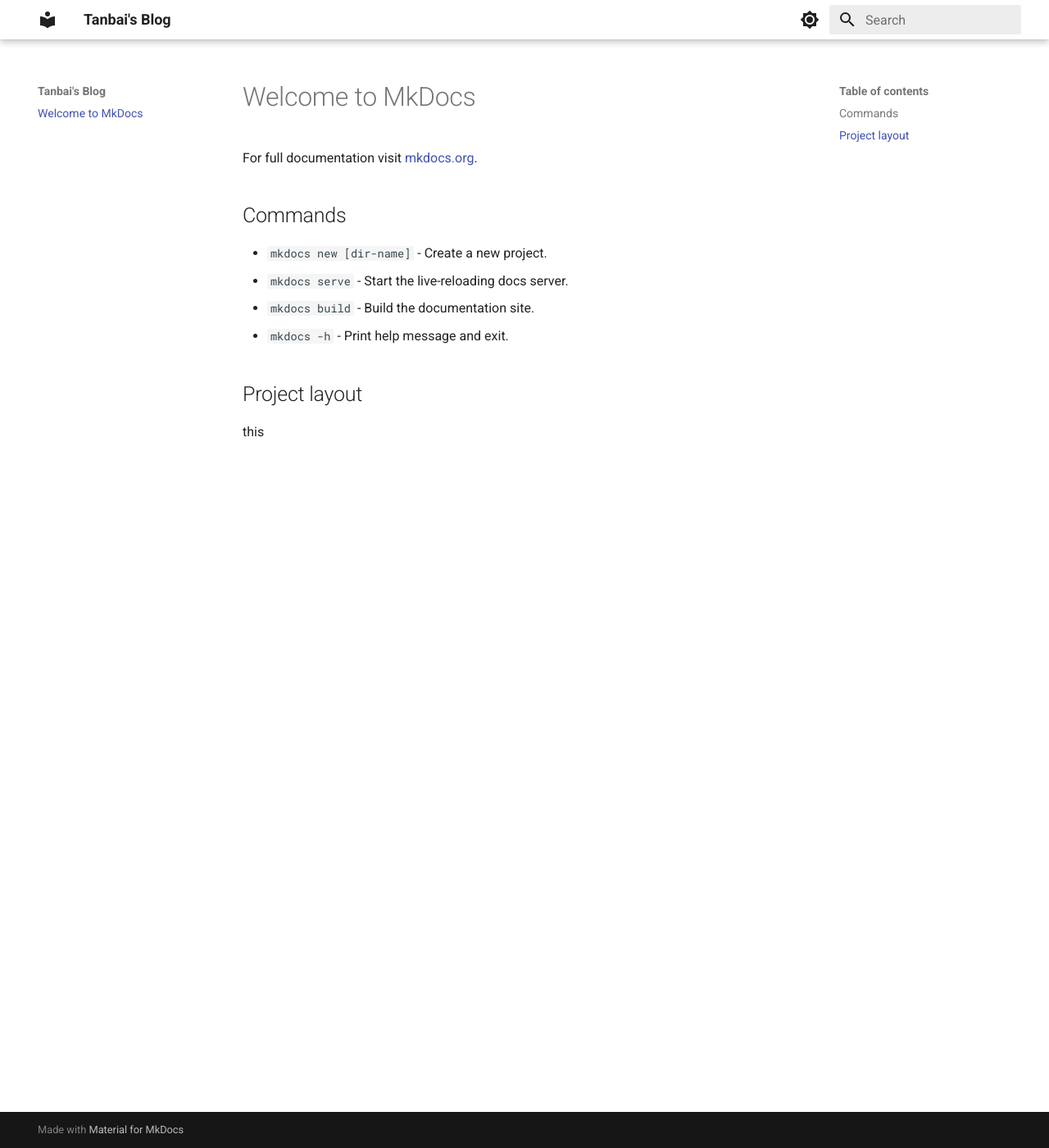
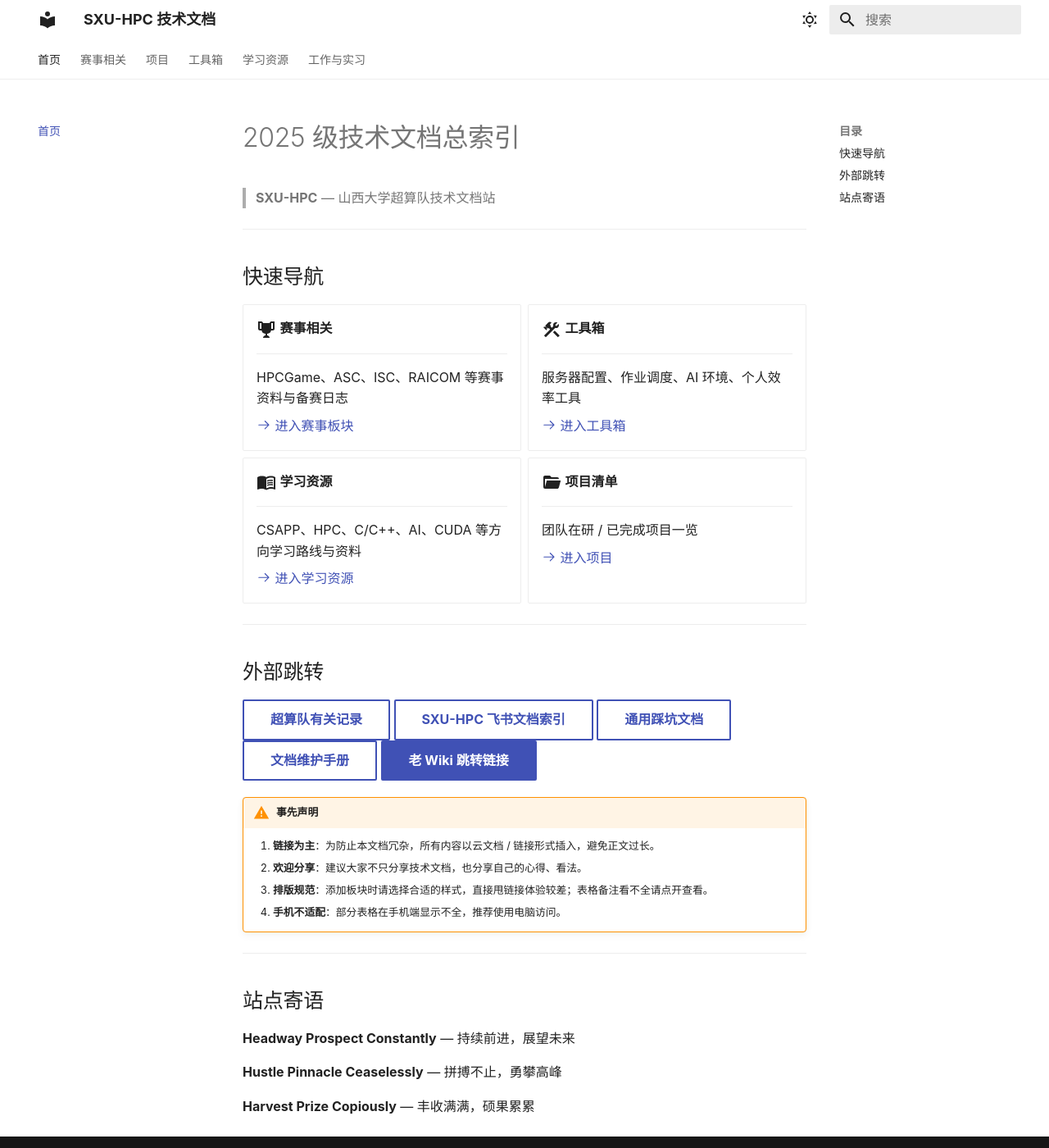
Before and after one commit to tanbaii/tanbaii.github.io, an MkDocs documentation site: the page built from docs/index.md, in a window 1280 px wide and 1400 px high. Shown: the whole window at 82% size. Built offline with MkDocs 1.6.1 and Material for MkDocs 9.7.7, drawn with Linux system fonts in a browser that asks for light colours; some web fonts are replaced; a style sheet for code colours, icons or effects is not loaded.

Commit message:
feat: 完成2025级技术文档站全量页面搭建
- 重写首页为 Material for MkDocs 卡片式导航入口
- 新增赛事相关页面（HPCGame/ASC/ISC/RAICOM 全部记录）
- 新增项目清单页面（56条项目记录）
- 新增工具箱页面（个人工具/超算工具/妙妙工具箱）
- 新增学习资源汇总页面（CSAPP/HPC/C++/AI/CUDA 等）
- 新增温馨提示与建议、工作实习页面
- mkdocs.yml 启用 Material 特性（导航标签页、代码复制、搜索高亮等）

```diff
--- a/docs/index.md
+++ b/docs/index.md
@@ -1,13 +1,70 @@
-# Welcome to MkDocs
+# 2025 级技术文档总索引
 
-For full documentation visit [mkdocs.org](https://www.mkdocs.org).
+> **SXU-HPC** — 山西大学超算队技术文档站
 
-## Commands
+---
 
-* `mkdocs new [dir-name]` - Create a new project.
-* `mkdocs serve` - Start the live-reloading docs server.
-* `mkdocs build` - Build the documentation site.
-* `mkdocs -h` - Print help message and exit.
+## 快速导航
 
-## Project layout
-this
+<div class="grid cards" markdown>
+
+- :material-trophy:{ .lg .middle } **赛事相关**
+
+    ---
+
+    HPCGame、ASC、ISC、RAICOM 等赛事资料与备赛日志
+
+    [:octicons-arrow-right-24: 进入赛事板块](competitions/index.md)
+
+- :material-hammer-wrench:{ .lg .middle } **工具箱**
+
+    ---
+
+    服务器配置、作业调度、AI 环境、个人效率工具
+
+    [:octicons-arrow-right-24: 进入工具箱](tools/index.md)
+
+- :material-book-open-variant:{ .lg .middle } **学习资源**
+
+    ---
+
+    CSAPP、HPC、C/C++、AI、CUDA 等方向学习路线与资料
+
+    [:octicons-arrow-right-24: 进入学习资源](resources/index.md)
+
+- :material-folder-open:{ .lg .middle } **项目清单**
+
+    ---
+
+    团队在研 / 已完成项目一览
+
+    [:octicons-arrow-right-24: 进入项目](projects.md)
+
+</div>
+
+---
+
+## 外部跳转
+
+[超算队有关记录](https://sxuhpctm.feishu.cn/docx/SljqdsLPQoQm5TxbXWYcEws6nad){: .md-button }
+[SXU-HPC 飞书文档索引](https://sxuhpctm.feishu.cn/wiki/wikcnyAytEV3HKNuNh0hj3L0qTf){: .md-button }
+[通用踩坑文档](https://sxuhpctm.feishu.cn/wiki/U3uUwIFIrikrXSkgbzXcIUrDnkc){: .md-button }
+[文档维护手册](https://sxuhpctm.feishu.cn/wiki/JwLjwmxK0ibeIAkSM9Rc61h0nQd){: .md-button }
+[老 Wiki 跳转链接](https://sxuhpctm.feishu.cn/docx/FCipdi5CVo53iKxeGpycg1twnfh){: .md-button .md-button--primary }
+
+!!! warning "事先声明"
+
+    1. **链接为主**：为防止本文档冗杂，所有内容以云文档 / 链接形式插入，避免正文过长。
+    2. **欢迎分享**：建议大家不只分享技术文档，也分享自己的心得、看法。
+    3. **排版规范**：添加板块时请选择合适的样式，直接甩链接体验较差；表格备注看不全请点开查看。
+    4. **手机不适配**：部分表格在手机端显示不全，推荐使用电脑访问。
+
+---
+
+## 站点寄语
+
+**Headway Prospect Constantly** — 持续前进，展望未来
+
+**Hustle Pinnacle Ceaselessly** — 拼搏不止，勇攀高峰
+
+**Harvest Prize Copiously** — 丰收满满，硕果累累
--- /dev/null
+++ b/docs/stylesheets/extra.css
@@ -0,0 +1,3 @@
+:root {
+  --md-text-font: "LXGW WenKai";
+}
--- a/mkdocs.yml
+++ b/mkdocs.yml
@@ -1,22 +1,74 @@
-site_name: Tanbai's Blog
-site_url: https://sxu.tanbai.tech/
+site_name: SXU-HPC 技术文档
+site_url: https://tanbaii.github.io/
 site_author: Tanbai
+
+extra_css:
+  - https://fastly.jsdelivr.net/npm/lxgw-wenkai-lite-webfont@1.1.0/style.css
+  - stylesheets/extra.css
+
 theme:
-  name: material #主题
+  name: material
+  font:
+    text: LXGW WenKai
+  language: zh
   palette:
     - media: "(prefers-color-scheme: light)"
-      scheme: default # 日间模式
-      primary: white # 上方的
-      accent: blue # 链接等可交互元件的高亮色
-      # teal
+      scheme: default
+      primary: white
+      accent: blue
       toggle:
-        icon: material/brightness-7 # 图标
-        name: 切换至夜间模式 # 鼠标悬浮提示
+        icon: material/weather-sunny
+        name: 切换至夜间模式
     - media: "(prefers-color-scheme: dark)"
-      scheme: slate # 夜间模式
+      scheme: slate
       primary: black
       accent: indigo
-      # teal
       toggle:
-        icon: material/brightness-4
+        icon: material/weather-night
         name: 切换至日间模式
+  features:
+    - navigation.tabs
+    - navigation.sections
+    - navigation.top
+    - navigation.indexes
+    - search.suggest
+    - search.highlight
+    - content.code.copy
+    - content.tabs.link
+    - toc.follow
+
+markdown_extensions:
+  - admonition
+  - pymdownx.details
+  - pymdownx.superfences
+  - pymdownx.tabbed:
+      alternate_style: true
+  - pymdownx.emoji:
+      emoji_index: !!python/name:material.extensions.emoji.twemoji
+      emoji_generator: !!python/name:material.extensions.emoji.to_svg
+  - attr_list
+  - md_in_html
+  - tables
+  - toc:
+      permalink: true
+
+plugins:
+  - search
+
+nav:
+  - 首页: index.md
+  - 赛事相关:
+    - 赛事总览: competitions/index.md
+  - 项目: projects.md
+  - 工具箱:
+    - 工具总览: tools/index.md
+  - 学习资源:
+    - 资源汇总: resources/index.md
+    - 温馨提示与建议: resources/tips.md
+  - 工作与实习: career.md
+
+extra:
+  generator: false
+  analytics:
+    provider: google
+    tracking_id: G-GTK8MPWF1Y
```
Also changed, not shown: docs/career.md (added, +5 -0 lines), docs/competitions/index.md (added, +63 -0 lines), docs/projects.md (added, +71 -0 lines), docs/resources/index.md (added, +69 -0 lines), docs/resources/tips.md (added, +11 -0 lines), docs/tools/index.md (added, +40 -0 lines), 1 other file.
